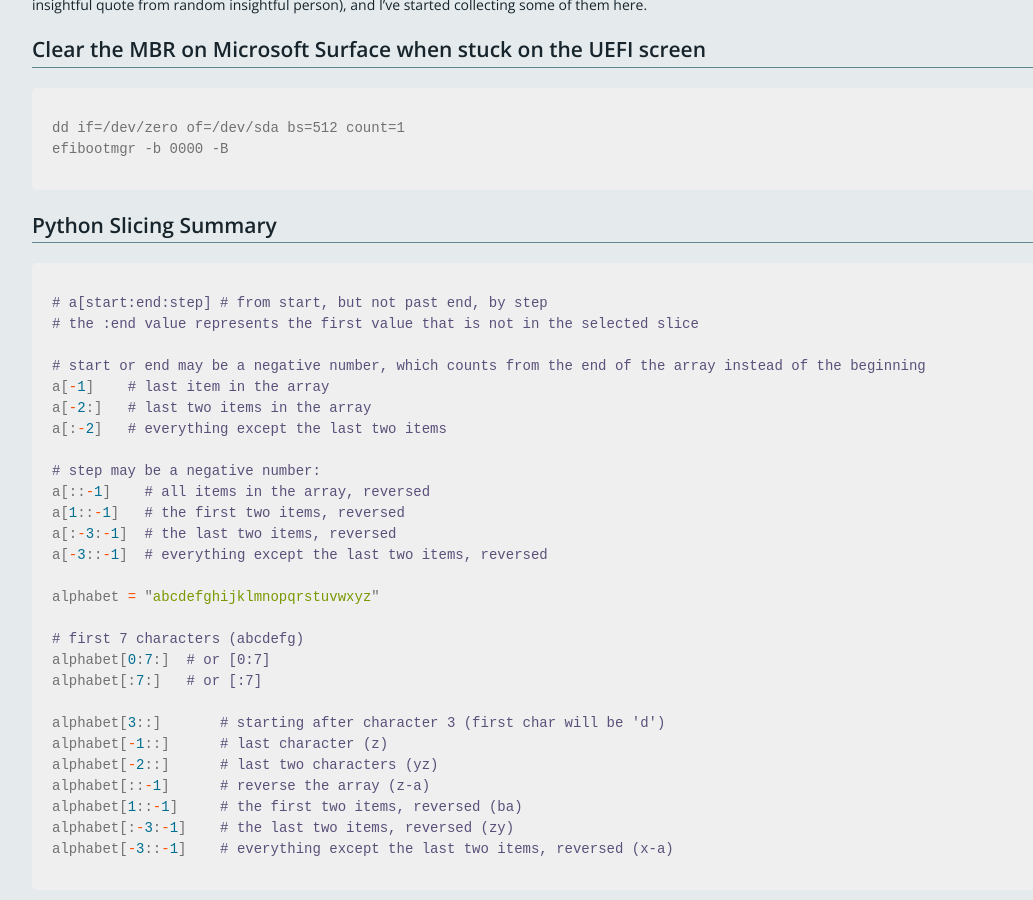
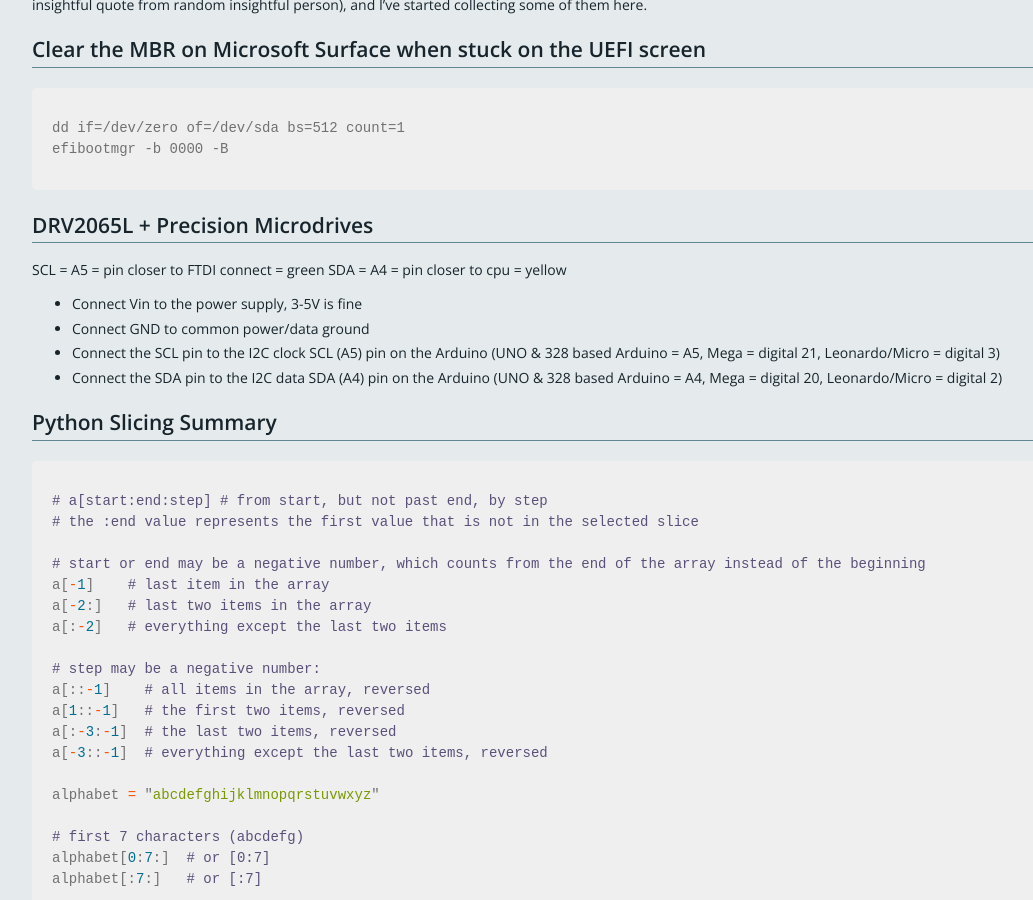
Before and after one commit to kairozu/kairozu.github.io, a Jekyll site: the page built from updates/_posts/2018-03-26-randomnotes.md, in a window 1280 px wide and 900 px high, scrolled down 227 px. Shown: the whole window, without its empty margins (23-1056 px from the left). Built offline with Jekyll 4.4.1, drawn with Linux system fonts in a browser that asks for light colours; nearby versions of some CDN libraries; some of the changed text lies outside the part shown.

Commit message:
Update 2018-03-26-randomnotes.md

````diff
--- a/updates/_posts/2018-03-26-randomnotes.md
+++ b/updates/_posts/2018-03-26-randomnotes.md
@@ -10,6 +10,14 @@
 dd if=/dev/zero of=/dev/sda bs=512 count=1
 efibootmgr -b 0000 -B
 ```
+
+## DRV2065L + Precision Microdrives
+SCL = A5 = pin closer to FTDI connect = green
+SDA = A4 = pin closer to cpu = yellow
+- Connect Vin to the power supply, 3-5V is fine
+- Connect GND to common power/data ground
+- Connect the SCL pin to the I2C clock SCL (A5) pin on the Arduino (UNO & 328 based Arduino = A5, Mega = digital 21, Leonardo/Micro = digital 3)
+- Connect the SDA pin to the I2C data SDA (A4) pin on the Arduino (UNO & 328 based Arduino =  A4, Mega = digital 20, Leonardo/Micro = digital 2)
 
 ## Python Slicing Summary
 ```python
@@ -41,3 +49,26 @@
 alphabet[:-3:-1]    # the last two items, reversed (zy)
 alphabet[-3::-1]    # everything except the last two items, reversed (x-a)
 ```
+
+## Authenticate on GitHub with a secondary user
+- Create a dedicated SSH config with IdentityFile and IdentitiesOnly
+- Update the origin URL of every repo to use the SSH config: github-user:user/repo
+
+```
+~/.ssh/config:
+
+Host github.com-username1
+        HostName github.com
+        User git
+        IdentitiesOnly yes
+        IdentityFile ~/.ssh/username1_rsa
+
+Host github.com-username2
+        HostName github.com
+        User git
+        IdentitiesOnly yes
+        IdentityFile ~/.ssh/username2_rsa
+```
+
+## Superior Hard Boiled Eggs
+Lower your eggs straight from the fridge into already-boiling water. If boiling, lower the heat to a simmer. Cook the eggs for 11.5 minutes for hard or 6 minutes for soft. Shock them in ice water immediately. Let them chill in that water for at least 15 minutes, or in the fridge overnight. Peel under cool running water.
````
